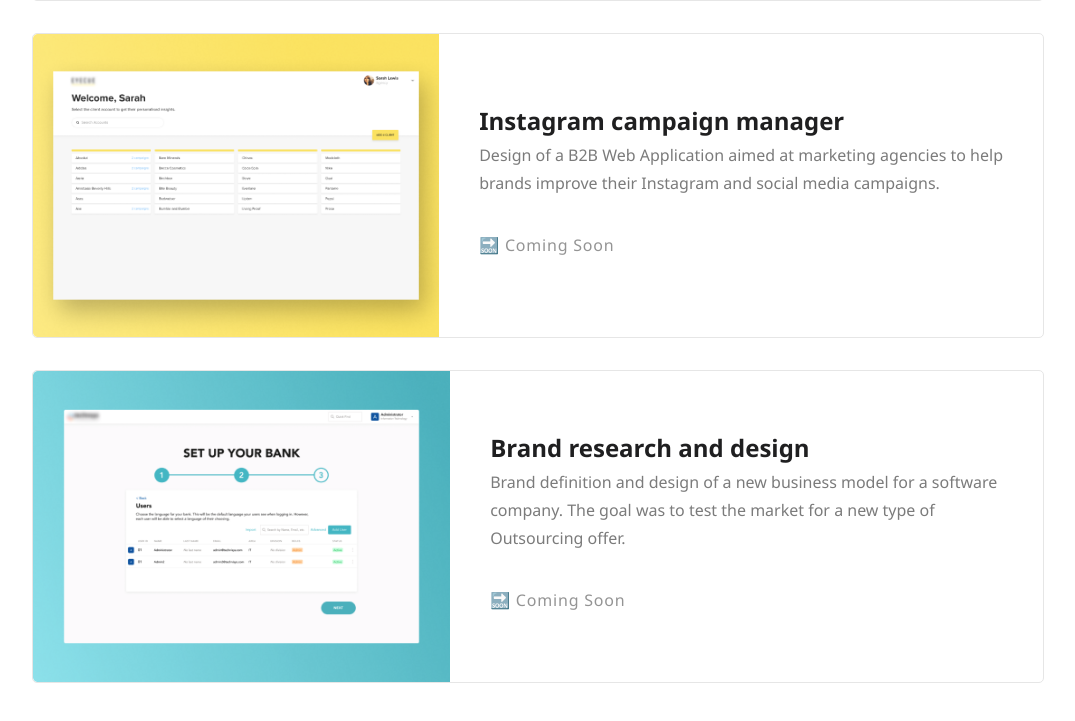
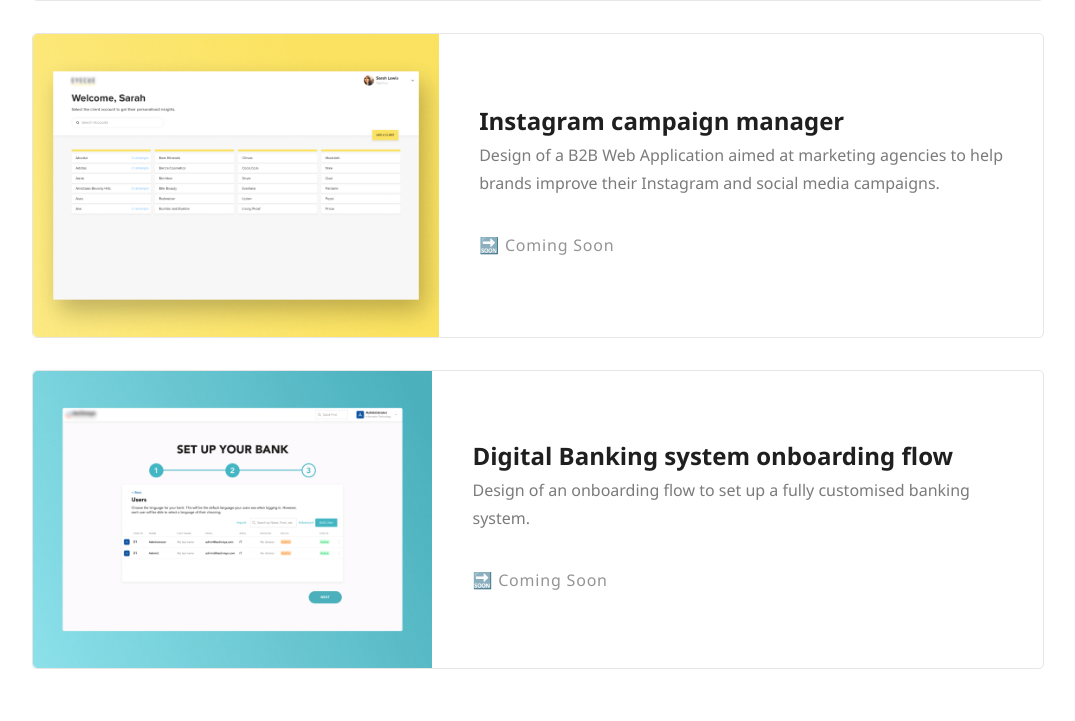
Before and after one commit to esperanzage/espe-design, a plain HTML site: page index.html in a window 1280 px wide. Shown: the part 1672-2393 px from the top of the page, without its empty margins (102-1177 px from the left). Drawn offline with Linux system fonts and the light colour scheme.

Commit message:
Added some wording to banking

```diff
--- a/index.html
+++ b/index.html
@@ -135,14 +135,13 @@
         />
         <div class="portfolio-content">
           <h2 class="portfolio-title">
-            Brand research and design
+            Digital Banking system onboarding flow
           </h2>
           <p class="portfolio-description">
-            Brand definition and design of a new business model for a software
-            company. The goal was to test the market for a new type of
-            Outsourcing offer.
+            Design of an onboarding flow to set up a fully customised banking
+            system.
           </p>
-          <a class="portfolio-link-soon">🔜 Coming Soon</a>
+          <a class="portfolio-link-soon" href="">🔜 Coming Soon</a>
         </div>
       </div>
     </div>
```
